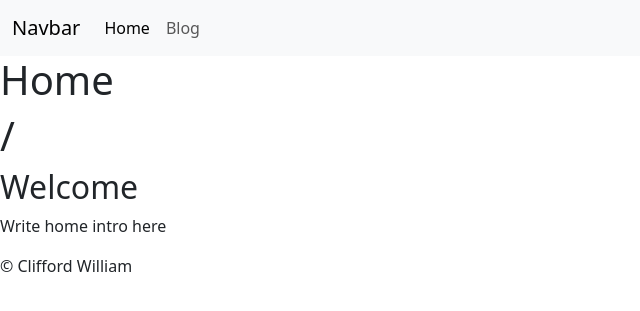
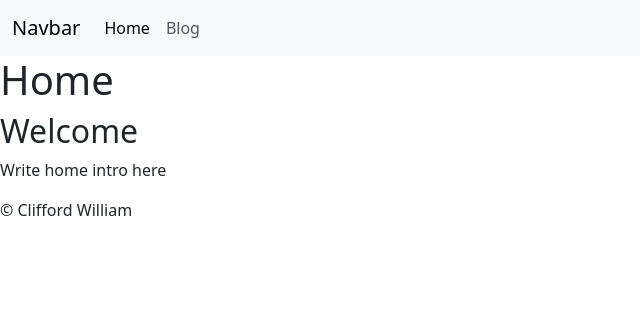
Before and after one commit to cliffordwilliam/my_archive, a Jekyll site: the page built from index.md, in a window 1280 px wide. Shown: the top 311 px of the page, without its empty margins (0-640 px from the left). Built offline with Jekyll 4.4.1, drawn with Linux system fonts in a browser that asks for light colours.

Commit message:
fix blog url again

```diff
--- a/_layouts/default.html
+++ b/_layouts/default.html
@@ -22,14 +22,13 @@
             <a class="nav-link {% if page.url == '/' %}active{% endif %}" aria-current="{% if page.url == '/' %}page{% endif %}" href="{{ '/' | relative_url }}">Home</a>
           </li>
           <li class="nav-item">
-            <a class="nav-link {% if page.url == '/blog' %}active{% endif %}" aria-current="{% if page.url == '/blog' %}page{% endif %}" href="{{ '/blog' | relative_url }}">Blog</a>
+            <a class="nav-link {% if page.url == '/blog.html' %}active{% endif %}" aria-current="{% if page.url == '/blog.html' %}page{% endif %}" href="{{ '/blog.html' | relative_url }}">Blog</a>
           </li>
         </ul>
       </div>
     </div>
   </nav>
   <h1>{{ page.title }}</h1>
-  <h1>{{ page.url }}</h1>
   <section>
     {{ content }}
   </section>
```
